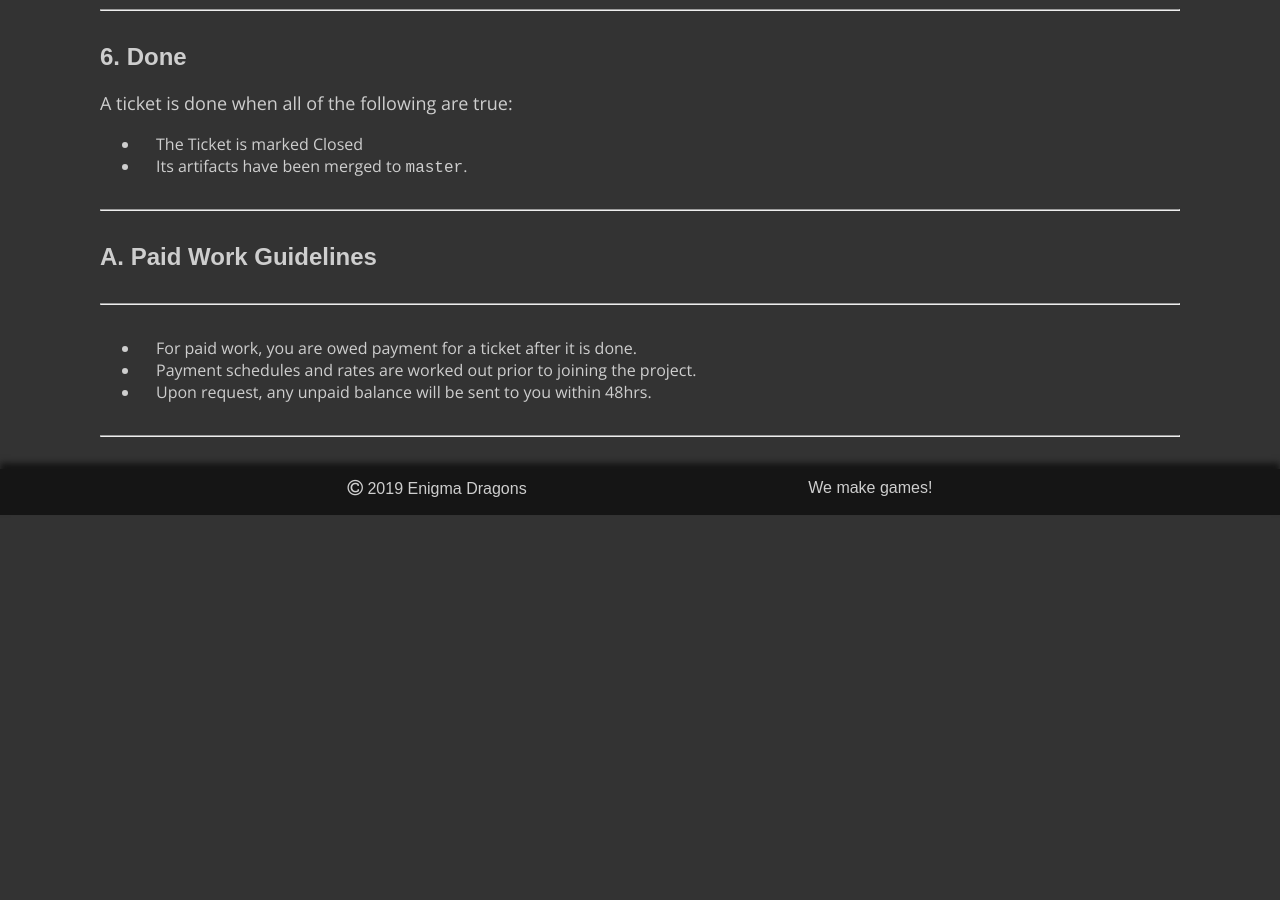
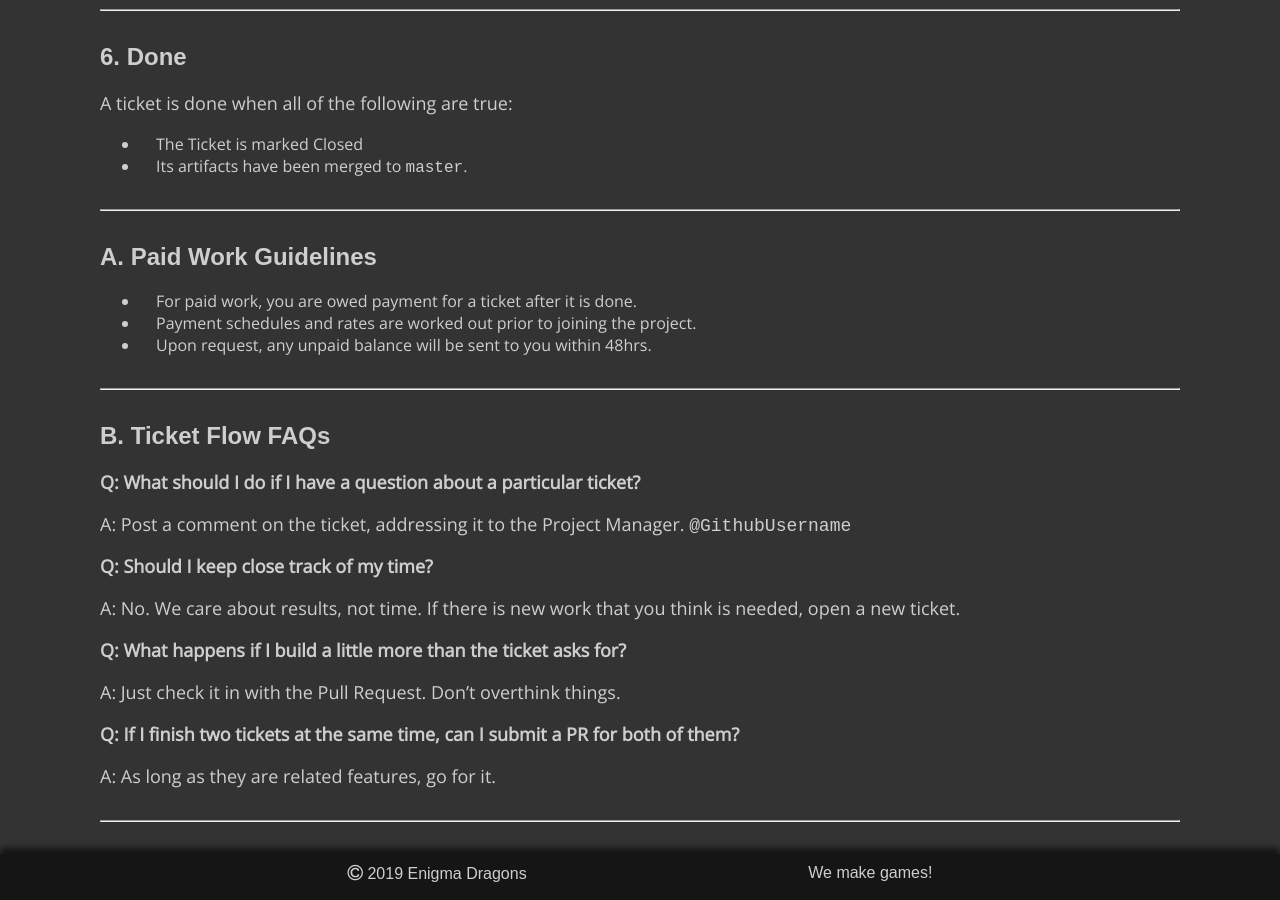
Before and after one commit to EnigmaDragons/enigmadragons.github.io, a Jekyll site: the page built from static/policy.md, in a window 1280 px wide and 900 px high, scrolled down 1756 px. Built offline with Jekyll 4.4.1, drawn with Linux system fonts in a browser that asks for light colours; nearby versions of some CDN libraries; some web fonts are replaced; our own code applies the rules of GitHub Pages for plain Markdown files; before the commit the page ends 2271 px from its top, so only the background shows below that; some of the changed text lies outside the part shown.

Commit message:
Added FAQs to workflow policy

```diff
--- a/static/policy.md
+++ b/static/policy.md
@@ -27,7 +27,7 @@ style: "measure document"
 - All active tickets must have a Role label.
 - To begin work on a ticket, ensure that the ticket is assigned to you and is moved to the "In Progress" column.
 - Only work on 1, or at most 2, ticket(s) at a time.
-- If you wish to work on a ticket outside your role consult the ARC or Design Lead first
+- If you wish to work on a ticket outside your role consult the Architect or Project Manager first
 - Every ticket that is finished must result in a Git commit with the new artifacts (code, document, art)
 
 ----
@@ -85,10 +85,28 @@ A ticket is done when all of the following are true:
 
 ## A. Paid Work Guidelines
 
-----
-
 - For paid work, you are owed payment for a ticket after it is done.
 - Payment schedules and rates are worked out prior to joining the project.
 - Upon request, any unpaid balance will be sent to you within 48hrs.
 
 ----
+
+## B. Ticket Flow FAQs
+
+**Q: What should I do if I have a question about a particular ticket?**
+
+A: Post a comment on the ticket, addressing it to the Project Manager. `@GithubUsername`
+
+**Q: Should I keep close track of my time?**
+
+A: No. We care about results, not time. If there is new work that you think is needed, open a new ticket.
+
+**Q: What happens if I build a little more than the ticket asks for?**
+
+A: Just check it in with the Pull Request. Don't overthink things.
+
+**Q: If I finish two tickets at the same time, can I submit a PR for both of them?**
+
+A: As long as they are related features, go for it.
+
+----
```
